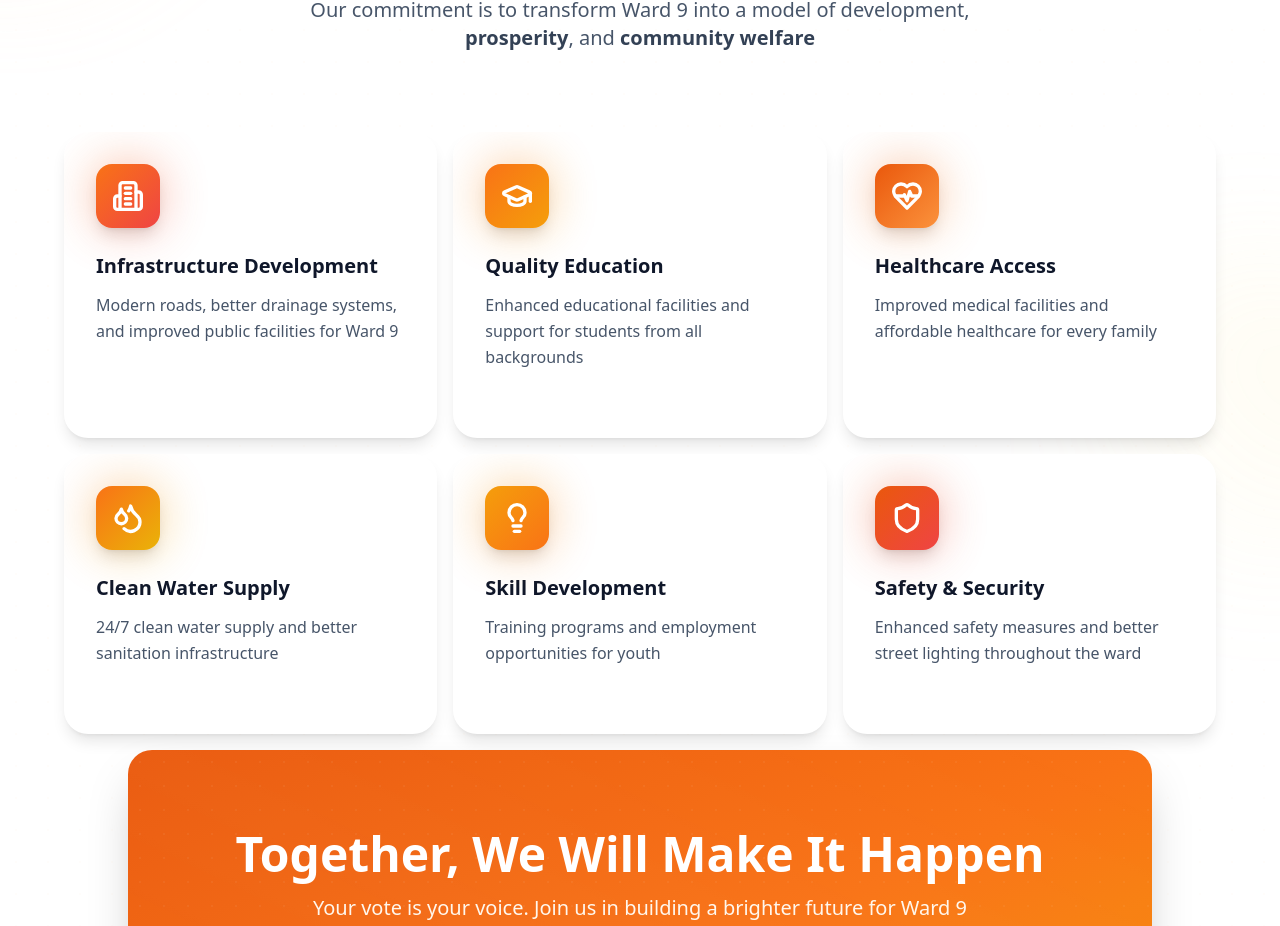
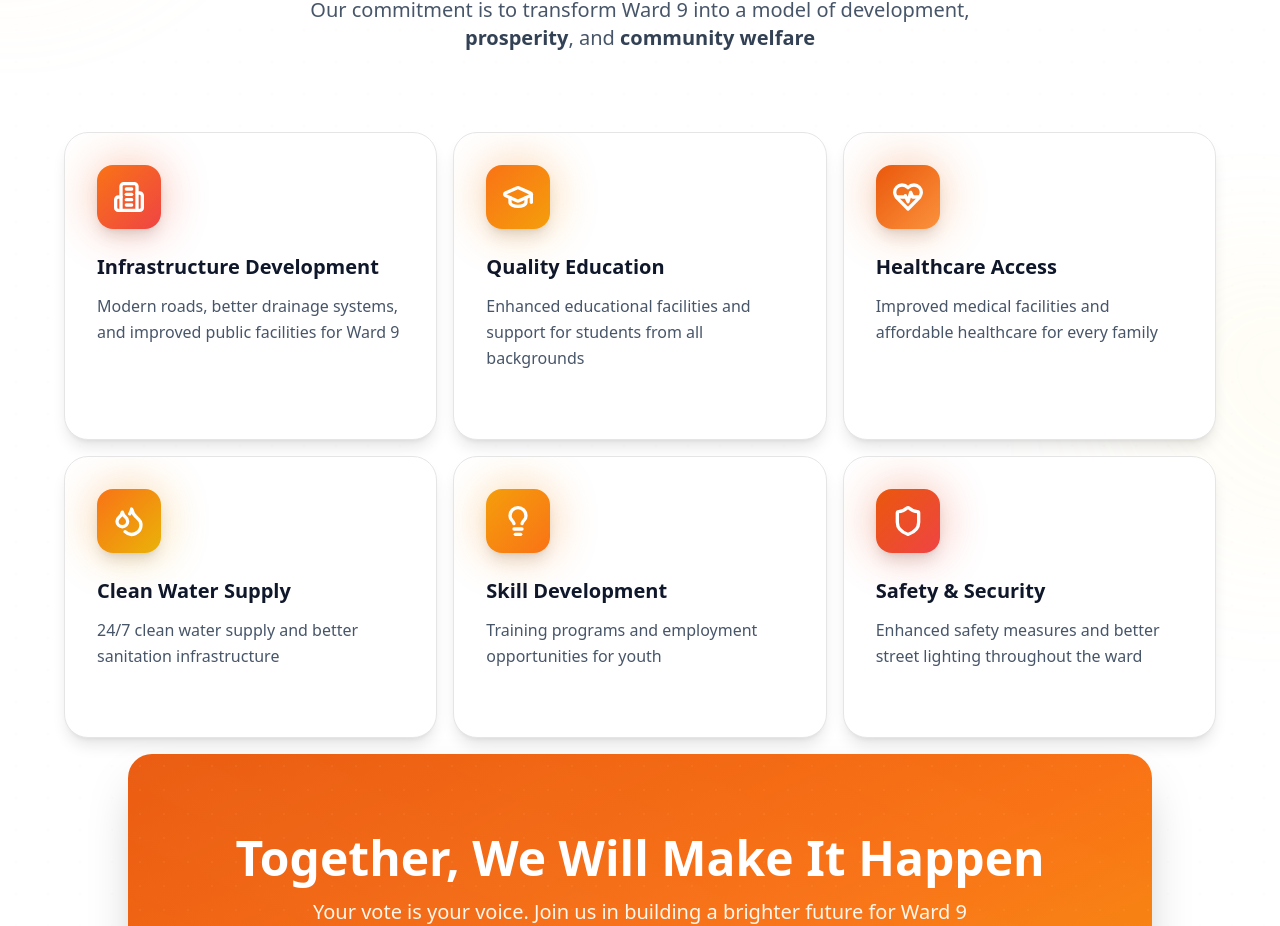
Before and after one commit to siddhanth88/maggi-bhai-website, a React (Vite) app: page / in a window 1280 px wide. Shown: the part 1908-2834 px from the top of the page. Built offline with nearby package versions, Linux system fonts and the light colour scheme.

Commit message:
fix: add border to Vision component card for improved visibility

```diff
--- a/src/components/Vision.jsx
+++ b/src/components/Vision.jsx
@@ -91,7 +91,7 @@ export default function Vision() {
             return (
               <div
                 key={index}
-                className="relative overflow-hidden transition-all duration-500 bg-white shadow-lg group rounded-3xl hover:shadow-2xl hover:-translate-y-2"
+                className="relative overflow-hidden transition-all duration-500 bg-white border shadow-lg group rounded-3xl hover:shadow-2xl hover:-translate-y-2"
                 style={{
                   animation: `fadeInUp 0.6s ease-out ${index * 0.1}s both`
                 }}
```
